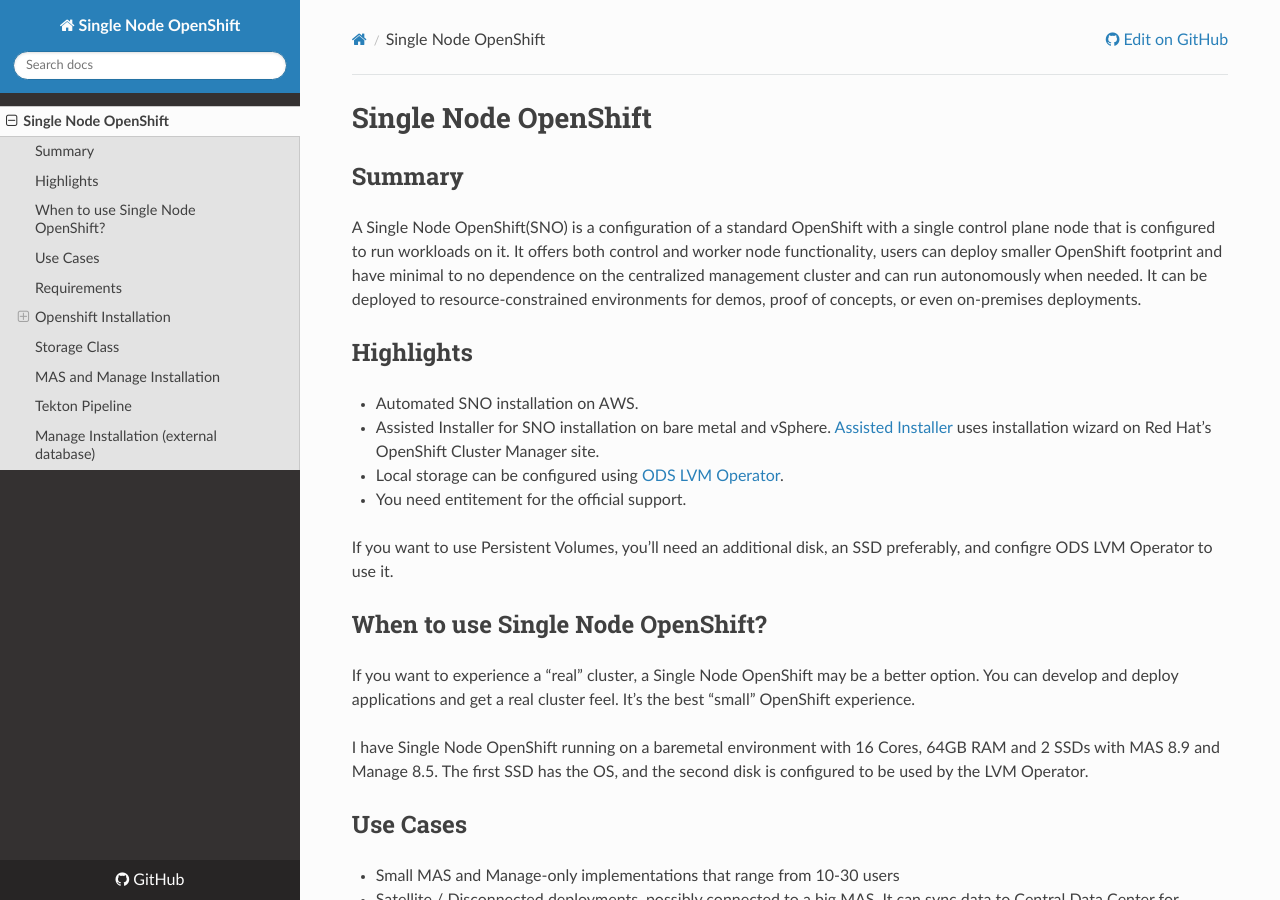
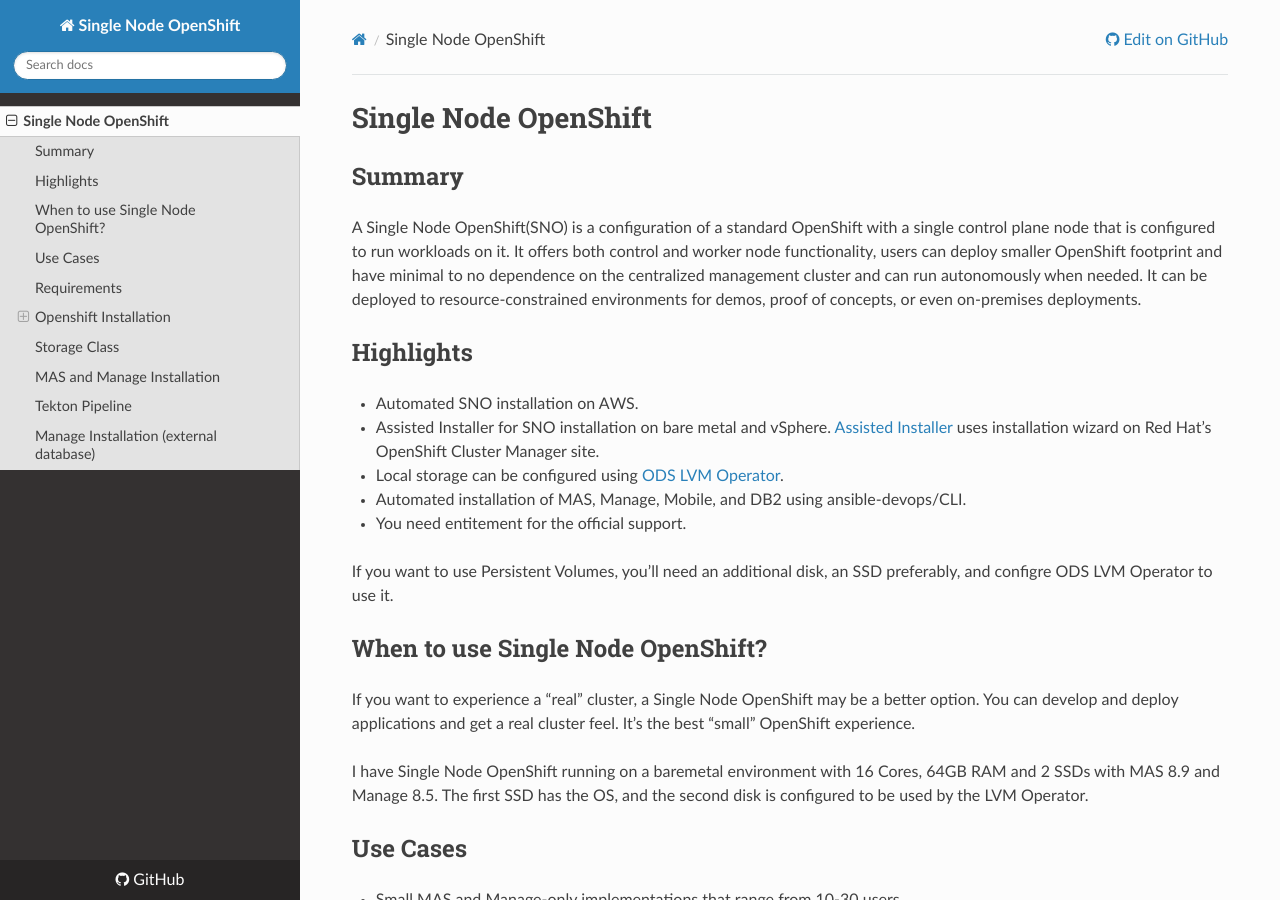
Before and after one commit to ibm-mas-manage/sno, an MkDocs documentation site: the page built from docs/index.md, in a window 1280 px wide and 900 px high. Built offline with MkDocs 1.6.1, drawn with Linux system fonts in a browser that asks for light colours; nearby versions of some CDN libraries.

Commit message:
Update index.md

```diff
--- a/docs/index.md
+++ b/docs/index.md
@@ -7,6 +7,7 @@
 - Automated SNO installation on AWS.
 - Assisted Installer for SNO installation on bare metal and vSphere. [Assisted Installer](https://docs.openshift.com/container-platform/4.10/installing/installing_sno/install-sno-installing-sno.html) uses installation wizard on Red Hat’s OpenShift Cluster Manager site.
 - Local storage can be configured using [ODS LVM Operator](https://github.com/red-hat-storage/lvm-operator).
+- Automated installation of MAS, Manage, Mobile, and DB2 using ansible-devops/CLI.
 - You need entitement for the official support.
 
 If you want to use Persistent Volumes, you’ll need an additional disk, an SSD preferably, and configre ODS LVM Operator to use it.
```
